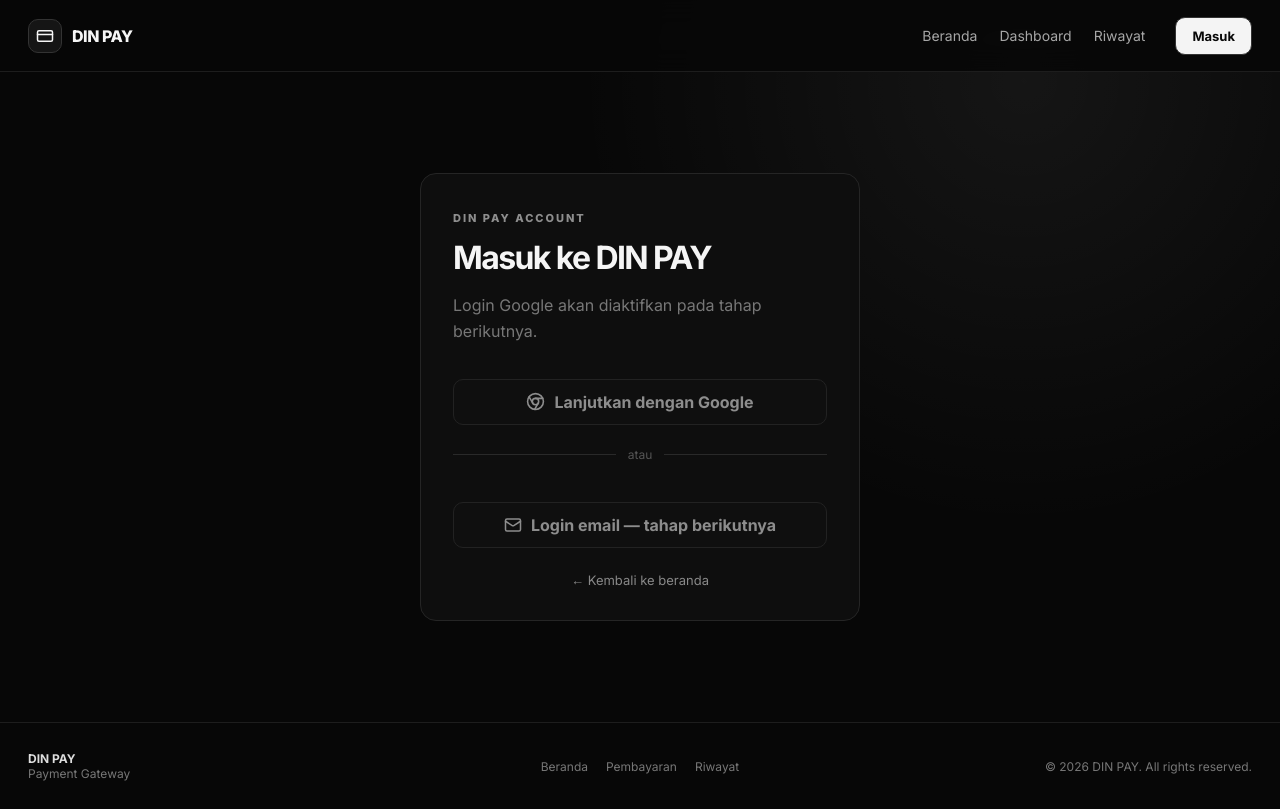
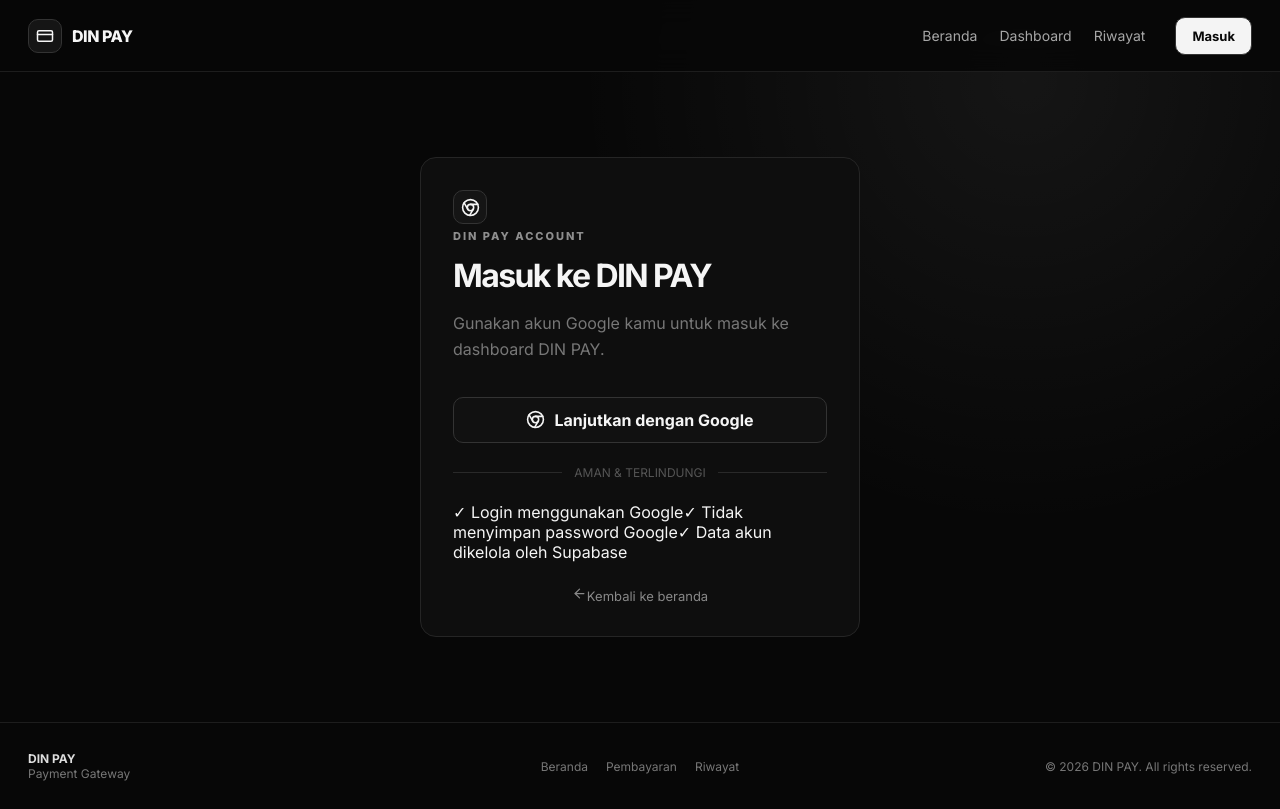
Before and after one commit to DINSTORE99/din-payment-bot, a React (Vite) app: page /login in a window 1280 px wide. Built offline with nearby package versions, Linux system fonts and the light colour scheme; no server answers.

Commit message:
Update Login.jsx

```diff
--- a/src/pages/Login.jsx
+++ b/src/pages/Login.jsx
@@ -1,29 +1,99 @@
-import { Link } from "react-router-dom";
-import { Chrome, Mail } from "lucide-react";
+import { useState } from "react";
+import { Chrome, Loader2, ArrowLeft } from "lucide-react";
+import { Link, useNavigate } from "react-router-dom";
+import { supabase } from "../lib/supabase";
 
 export default function Login() {
+  const navigate = useNavigate();
+  const [loading, setLoading] = useState(false);
+  const [error, setError] = useState("");
+
+  async function handleGoogleLogin() {
+    setError("");
+
+    if (!supabase) {
+      setError(
+        "Supabase belum dikonfigurasi. Periksa VITE_SUPABASE_URL dan VITE_SUPABASE_ANON_KEY."
+      );
+      return;
+    }
+
+    try {
+      setLoading(true);
+
+      const { error: loginError } = await supabase.auth.signInWithOAuth({
+        provider: "google",
+        options: {
+          redirectTo: `${window.location.origin}/dashboard`,
+        },
+      });
+
+      if (loginError) {
+        throw loginError;
+      }
+    } catch (err) {
+      console.error("Google login error:", err);
+      setError(err.message || "Login Google gagal.");
+      setLoading(false);
+    }
+  }
+
   return (
     <section className="auth-page container">
       <div className="auth-card">
+        <div className="auth-logo">
+          <span className="brand-mark">
+            <Chrome size={19} />
+          </span>
+        </div>
+
         <span className="eyebrow">DIN PAY ACCOUNT</span>
+
         <h1>Masuk ke DIN PAY</h1>
+
         <p className="muted">
-          Login Google akan diaktifkan pada tahap berikutnya.
+          Gunakan akun Google kamu untuk masuk ke dashboard DIN PAY.
         </p>
 
-        <button className="google-button" disabled>
-          <Chrome size={19} />
-          Lanjutkan dengan Google
+        {error && (
+          <div className="login-error">
+            {error}
+          </div>
+        )}
+
+        <button
+          className="google-button"
+          onClick={handleGoogleLogin}
+          disabled={loading}
+          type="button"
+        >
+          {loading ? (
+            <>
+              <Loader2 size={19} className="spin" />
+              Menghubungkan...
+            </>
+          ) : (
+            <>
+              <Chrome size={19} />
+              Lanjutkan dengan Google
+            </>
+          )}
         </button>
 
-        <div className="divider"><span>atau</span></div>
+        <div className="divider">
+          <span>AMAN & TERLINDUNGI</span>
+        </div>
 
-        <button className="secondary-button full" disabled>
-          <Mail size={18} />
-          Login email — tahap berikutnya
-        </button>
+        <div className="login-info">
+          <span>✓ Login menggunakan Google</span>
+          <span>✓ Tidak menyimpan password Google</span>
+          <span>✓ Data akun dikelola oleh Supabase</span>
+        </div>
 
-        <Link to="/" className="back-link">← Kembali ke beranda</Link>
+        <Link to="/" className="back-link">
+          <ArrowLeft size={15} />
+          Kembali ke beranda
+        </Link>
       </div>
     </section>
   );
```
